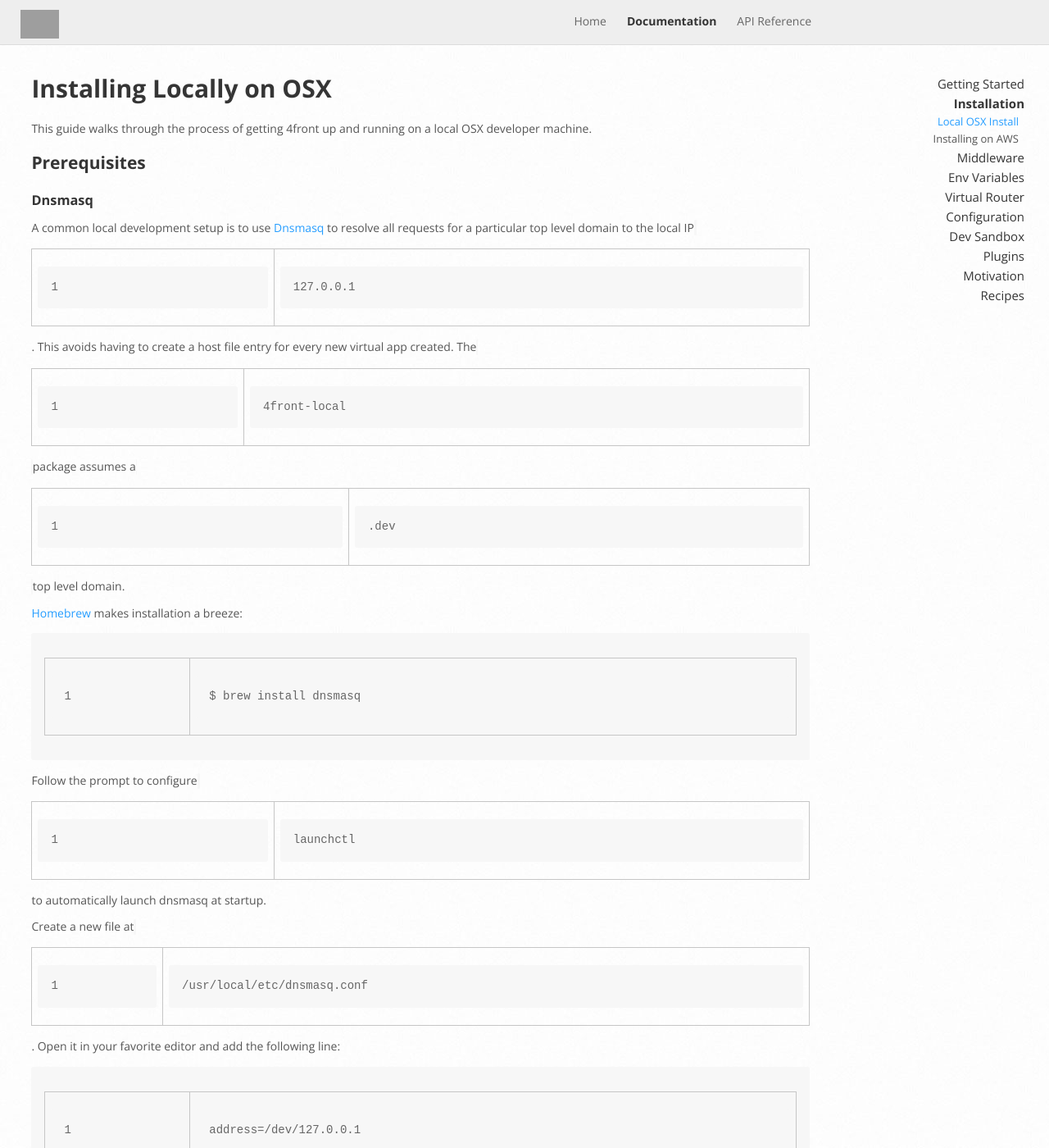
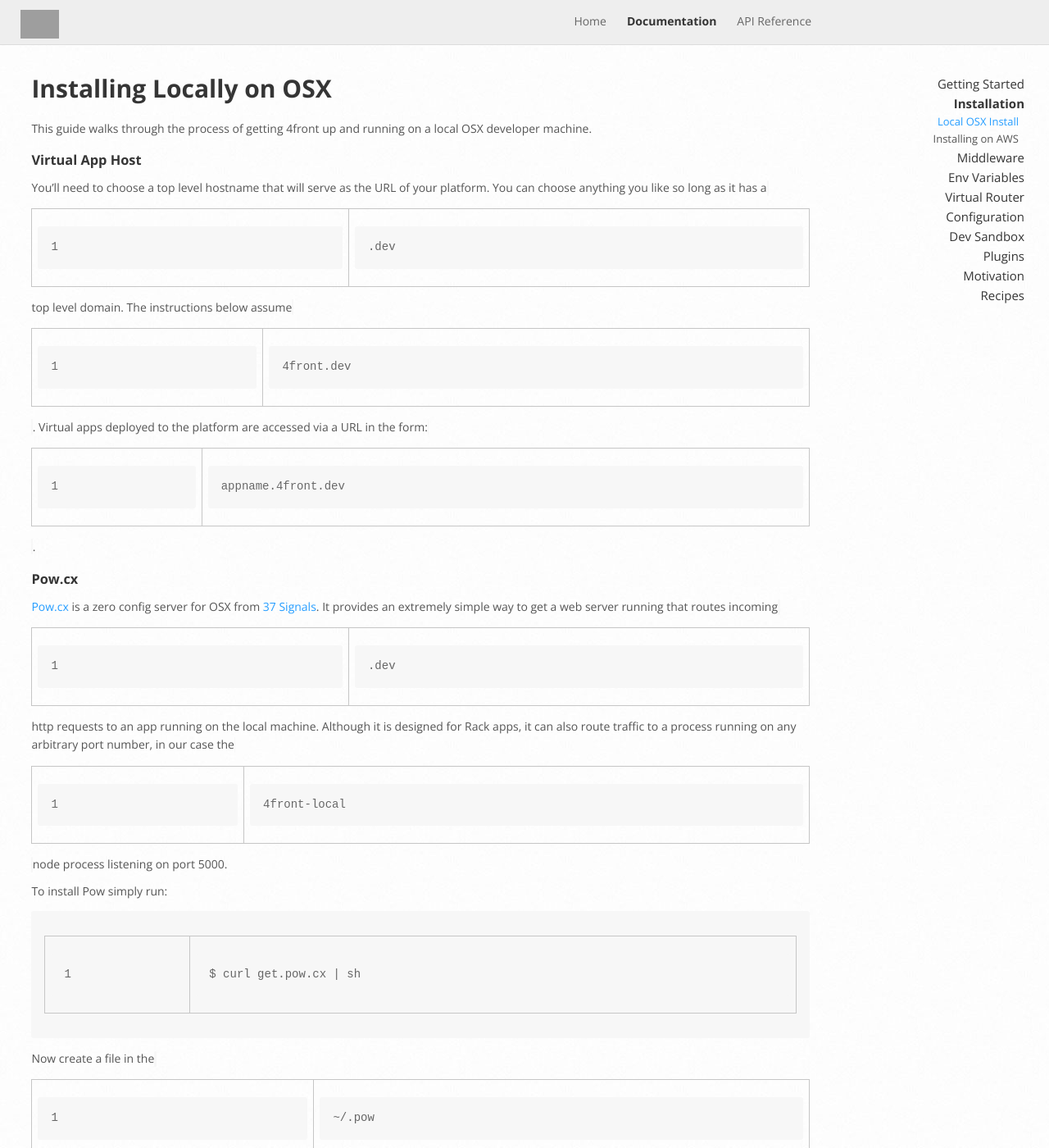
Before and after one commit to 4front/website, a Jekyll site: the page built from docs/install/local-install.md, in a window 1280 px wide and 1400 px high. Shown: the whole window at 82% size. Built offline with Jekyll 4.4.1, drawn with Linux system fonts in a browser that asks for light colours; nearby versions of some CDN libraries; some of the changed text lies outside the part shown; grey boxes are pictures that could not be loaded.

Commit message:
Revising instructions to use Pow.cx

```diff
--- a/docs/install/local-install.md
+++ b/docs/install/local-install.md
@@ -8,143 +8,32 @@
 
 This guide walks through the process of getting 4front up and running on a local OSX developer machine.
 
-## Prerequisites
+### Virtual App Host
+You'll need to choose a top level hostname that will serve as the URL of your platform. You can choose anything you like so long as it has a `.dev` top level domain. The instructions below assume `4front.dev`. Virtual apps deployed to the platform are accessed via a URL in the form: `appname.4front.dev`.
 
-### Dnsmasq
-A common local development setup is to use [Dnsmasq](http://www.thekelleys.org.uk/dnsmasq/doc.html) to resolve all requests for a particular top level domain to the local IP `127.0.0.1`. This avoids having to create a host file entry for every new virtual app created. The `4front-local` package assumes a `.dev` top level domain.
+### Pow.cx
+[Pow.cx](http://pow.cx/) is a zero config server for OSX from [37 Signals](https://37signals.com/). It provides an extremely simple way to get a web server running that routes incoming `.dev` http requests to an app running on the local machine. Although it is designed for Rack apps, it can also route traffic to a process running on any arbitrary port number, in our case the `4front-local` node process listening on port 5000.
 
-[Homebrew](http://brew.sh/) makes installation a breeze:
+To install Pow simply run:
 
 ~~~sh
-$ brew install dnsmasq
+$ curl get.pow.cx | sh
 ~~~
 
-Follow the prompt to configure `launchctl` to automatically launch dnsmasq at startup.
-
-Create a new file at `/usr/local/etc/dnsmasq.conf`. Open it in your favorite editor and add the following line:
-
-~~~
-address=/dev/127.0.0.1
-~~~
-
-Save the file and restart Dnsmasq.
+Now create a file in the `~/.pow` directory with a single line corresponding to the port number. This assumes the 4front node app will listen on port 5000 and `4front.dev` is the hostname.
 
 ~~~sh
-$ sudo launchctl stop homebrew.mxcl.dnsmasq
-$ sudo launchctl start homebrew.mxcl.dnsmasq
-~~~
-
-Now test that the Dnsmasq is working correctly with the `dig` utility:
-
-~~~sh
-$ dig testing.testing.one.two.three.dev @127.0.0.1
-~~~
-
-You should get back a response something like:
-
-~~~
-;; ANSWER SECTION:
-testing.testing.one.two.three.dev. 0 IN	A	127.0.0.1
-~~~
-
-Assuming that worked, next we need to configure OSX to send `.dev` DNS queries to Dnsmasq. We can take advantage of OSX support for the unix [resolver command](http://unixhelp.ed.ac.uk/CGI/man-cgi?resolver+5) which allows configuring DNS resolvers for a specific top level domain like `.dev`.
-
-If the directory `/etc/resolver` doesn't exist, go ahead and create it:
-
-~~~sh
-$ sudo mkdir -p /etc/resolver
-~~~
-
-Run the following command to create a new `dev` file that specify that `127.0.0.1` should be used to resolve any `.dev` request.
-
-~~~sh
-$ sudo tee /etc/resolver/dev >/dev/null <<EOF
-nameserver 127.0.0.1
-EOF
-~~~
-
-Finally test that DNS requests for `.dev` domains resolve correctly:
-
-~~~sh
-$ ping -c 1 test.dev
-~~~
-
-You should see a response similar to this:
-
-~~~
-PING test.dev (127.0.0.1): 56 data bytes
-64 bytes from 127.0.0.1: icmp_seq=0 ttl=64 time=0.028 ms
-~~~
-
-You can read more on this setup here:
-[Using Dnsmasq for local development on OS X](http://passingcuriosity.com/2013/dnsmasq-dev-osx/)
-
-### Nginx
-Nginx is used as a reverse proxy that sits in front of the 4front node app. It is used to translate incoming URLs in the form `*.4front.dev` to the port where the node app is listening, i.e. `localhost:1903`.
-
-Nginx can also be installed with Homebrew.
-
-<div class="doc-box doc-warn" markdown="1">
-We will be configuring nginx to run on port 80 which requires root access. **Disregard** the instructions to configure `launchctl` for now, we'll manually configure `launchctl` next.
-</div>
-
-~~~sh
-$ brew install nginx
-~~~
-
-Create a file at `/Library/LaunchAgents/homebrew.mxcl.nginx.plist` with the following contents:
-
-~~~xml
-<?xml version="1.0" encoding="UTF-8"?>
-<!DOCTYPE plist PUBLIC "-//Apple//DTD PLIST 1.0//EN" "http://www.apple.com/DTDs/PropertyList-1.0.dtd">
-<plist version="1.0">
-  <dict>
-    <key>Label</key>
-    <string>nginx</string>
-    <key>RunAtLoad</key>
-    <true/>
-    <key>KeepAlive</key>
-    <false/>
-    <key>ProgramArguments</key>
-    <array>
-        <string>/usr/local/opt/nginx/bin/nginx</string>
-        <string>-g</string>
-        <string>daemon off;</string>
-    </array>
-    <key>WorkingDirectory</key>
-    <string>/usr/local</string>
-  </dict>
-</plist>
-~~~
-
-<div class="doc-box doc-warn" markdown="1">
-Be sure the path to the nginx executable matches where Homebrew put it on your system, other instructions on the web refer to __sbin__ rather than __bin__.
-</div>
-
-Now register nginx to automatically launch at startup:
-
-~~~ sh
-$ sudo launchctl load -w /Library/LaunchAgents/homebrew.mxcl.nginx.plist
-$ sudo launchctl start nginx
-~~~
-
-#### Troubleshooting Nginx
-
-If you need to troubleshoot nginx, it's often helpful to tail the access and/or error logs:
-
-~~~sh
-$ tail -f /usr/local/var/log/nginx/access.log
-$ tail -f /usr/local/var/log/nginx/error.log
+$ echo 5000 > ~/.pow/4front.dev
 ~~~
 
 ### DynamoDB Local
-The production version of 4front is designed to run on AWS using DynamoDB as a metadata store. Fortunately for local development there exists [DynamoDb Local](http://docs.aws.amazon.com/amazondynamodb/latest/developerguide/Tools.DynamoDBLocal.html). Once again, Homebrew to the rescue:
+The production version of 4front is designed to run on AWS using DynamoDB as a metadata store. Fortunately for local development there exists [DynamoDb Local](http://docs.aws.amazon.com/amazondynamodb/latest/developerguide/Tools.DynamoDBLocal.html) which can be installed via Homebrew:
 
 ~~~sh
 $ brew install dynamodb-local
 ~~~
 
-This time do follow the instructions to automatically launch it upon startup with `launchctl`.
+Follow the instructions to automatically launch upon startup with `launchctl`.
 
 ### Redis
 
@@ -154,79 +43,13 @@
 $ brew install redis
 ~~~
 
-Follow the instructions to automatically launch it upon startup with `launchctl`.
+Once again follow the instructions to automatically launch it upon startup with `launchctl`.
 
 ## Installation
 Now we can install `4front-local` itself:
 
 ~~~sh
 $ npm install 4front/local -g
-~~~
-
-### Virtual App Host
-Choose a top level hostname that will serve as the URL of your platform. These instructions assume the default value `4front.dev`. You can choose anything you like so long as it has a `.dev` extension. Virtual apps deployed to the platform are accessed via a URL in the form: `appname.4front.dev`.
-
-### Configure Nginx Reverse Proxy
-Now we need to configure Nginx to act as a reverse proxy that routes all inbound requests to `*.4front.dev` to `localhost:1903`. Open `/usr/local/etc/nginx/nginx.conf` in your favorite editor and the following [server block](https://www.digitalocean.com/community/tutorials/how-to-set-up-nginx-server-blocks-virtual-hosts-on-ubuntu-14-04-lts):
-
-~~~
-server {
-  listen       80;
-  server_name  *.4front.dev;
-  location / {
-    proxy_set_header X-Real-IP $remote_addr;
-    proxy_set_header X-Forwarded-For $proxy_add_x_forwarded_for;
-    proxy_set_header Host $http_host;
-    proxy_redirect off;
-    proxy_pass http://localhost:1903;
-    break;
-  }
-}
-~~~
-
-Now restart nginx to ensure the changes are applied:
-
-~~~sh
-$ launchctl stop nginx && launchctl start nginx
-~~~
-
-#### Configuring SSL
-<div class="doc-box doc-info" markdown="1">
-Production 4front instances should always use https, but is __optional__ for a local installation. Feel free to skip ahead to [Starting the 4front Platform](#starting-4front-platform).
-</div>
-
-First we'll need to create a self-signed certificate. Create a directory to place the certs. A common convention is `/etc/ssl`:
-
-~~~sh
-$ sudo mkdir -p /etc/ssl/private && sudo mkdir -p /etc/ssl/certs
-~~~
-
-Now generate the private and public certs. When prompted for the "Common Name", be sure to specify `*.4front.dev` (the leading *. is critical) or whatever virtual host name you've chosen:
-
-~~~sh
-$ sudo openssl req -x509 -nodes -days 365 -newkey rsa:1024 \
-    -keyout /etc/ssl/private/4front.key \
-    -out /etc/ssl/certs/4front.crt
-
-$ sudo openssl genrsa -out 4front.key 1024 \
-    openssl req -new -key 4front.key -out 4front.csr -subj '/C=US/ST=/L=/O=/OU=IT/CN=*.4front.dev' \
-    openssl x509 -req -days 365 -in 4front.csr -signkey 4front.key -out 4front.crt \
-    mkdir -p /usr/local/etc/nginx/ssl \
-    mv 4front.* /usr/local/etc/nginx/ssl
-~~~
-
-Open the nginx config file `/usr/local/etc/nginx/nginx.conf` and add the following lines to the server block created earlier (right below the `listen 80;` line):
-
-~~~
-listen       443;
-ssl_certificate /etc/ssl/certs/4front.crt;
-ssl_certificate_key /etc/ssl/private/4front.key;
-~~~
-
-Restart nginx to ensure the changes are applied:
-
-~~~sh
-$ launchctl stop nginx && launchctl start nginx
 ~~~
 
 <a id="starting-4front-platform"></a>
@@ -239,7 +62,7 @@
 $ 4front-local
 ~~~
 
-If you configured nginx with a virtual host other than `4front.dev`, pass it as an argument:
+If you used a hostname other than `4front.dev`, pass it as an argument:
 
 ~~~sh
 $ 4front-local -h myhostname.dev
```
